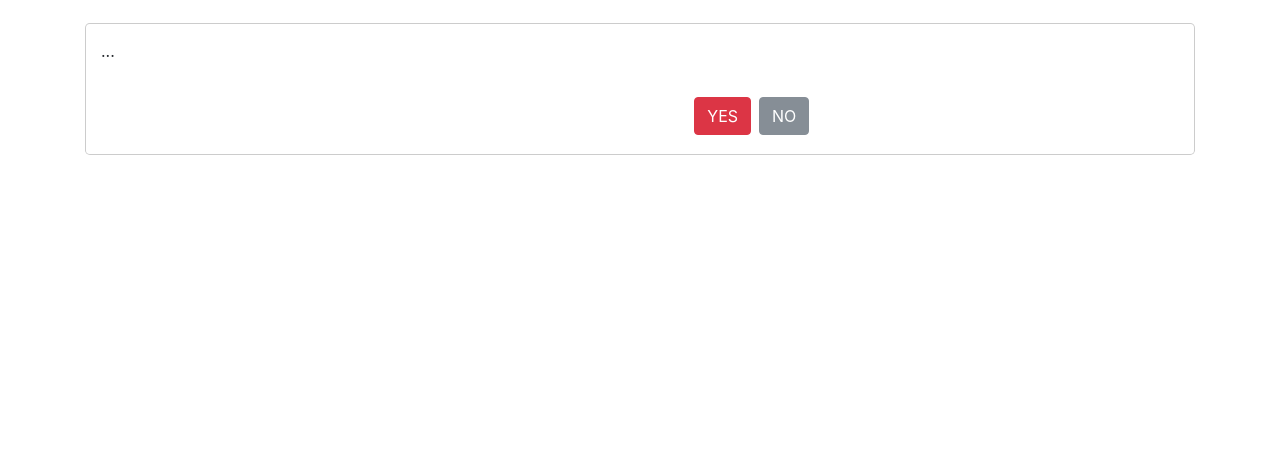
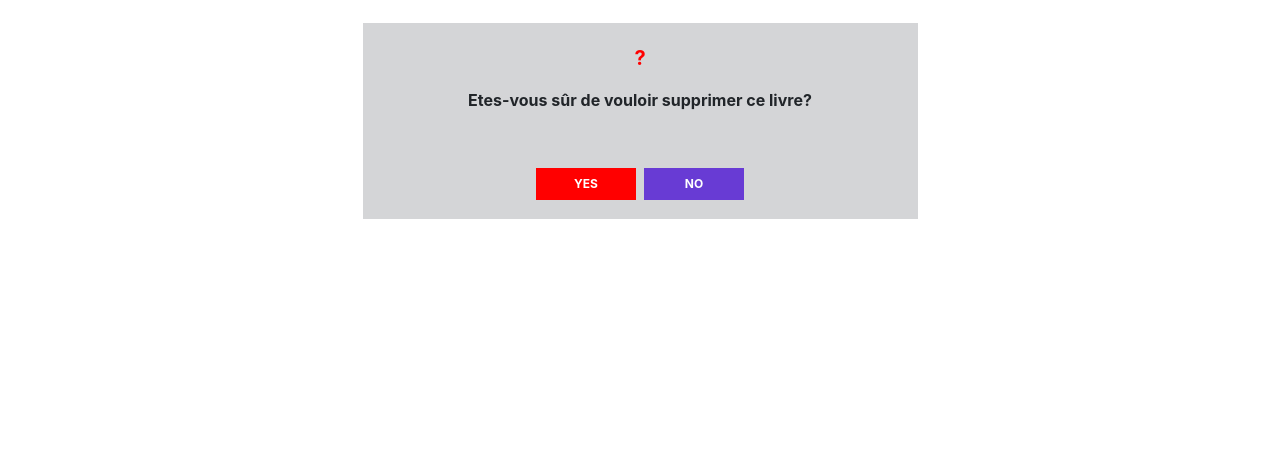
Before and after one commit to OualidHamdi/Library, a PHP site: page /deleteBook.php in a window 1280 px wide. Shown: the part 151-610 px from the top of the page. Run offline with PHP 8.4, Linux system fonts and the light colour scheme; data that the repository does not hold is empty; some libraries are stand-ins or nearby versions.

Commit message:
style page delete

```diff
--- a/db.php
+++ b/db.php
@@ -1,26 +1,26 @@
 <?php
 session_start();
-//Get Heroku ClearDB connection information
-$cleardb_url = parse_url(getenv("CLEARDB_DATABASE_URL"));
-$cleardb_server = $cleardb_url["host"];
-$cleardb_username = $cleardb_url["user"];
-$cleardb_password = $cleardb_url["pass"];
-$cleardb_db = substr($cleardb_url["path"],1);
-$active_group = 'default';
-$query_builder = TRUE;
-// Connect to DB
-$connection = mysqli_connect($cleardb_server, $cleardb_username, $cleardb_password, $cleardb_db);
+// //Get Heroku ClearDB connection information
+// $cleardb_url = parse_url(getenv("CLEARDB_DATABASE_URL"));
+// $cleardb_server = $cleardb_url["host"];
+// $cleardb_username = $cleardb_url["user"];
+// $cleardb_password = $cleardb_url["pass"];
+// $cleardb_db = substr($cleardb_url["path"],1);
+// $active_group = 'default';
+// $query_builder = TRUE;
+// // Connect to DB
+// $connection = mysqli_connect($cleardb_server, $cleardb_username, $cleardb_password, $cleardb_db);
 
 
 
-// $serveur_name ="localhost";
-// 	$db_username ="root";
-// 	$db_password = "";
-// 	$db_name="library";
+$serveur_name ="localhost";
+	$db_username ="root";
+	$db_password = "";
+	$db_name="library";
 
-// 	$connection = mysqli_connect($serveur_name,$db_username,$db_password);
-// 	$connection -> set_charset("utf8");
-// 	$dbconfig = mysqli_select_db($connection,$db_name);
+	$connection = mysqli_connect($serveur_name,$db_username,$db_password);
+	$connection -> set_charset("utf8");
+	$dbconfig = mysqli_select_db($connection,$db_name);
 
 
 
--- a/deleteBook.php
+++ b/deleteBook.php
@@ -1,4 +1,4 @@
-  <?php
+<?php
  include('db.php');
 
   ?>
@@ -11,6 +11,7 @@
     <link rel="stylesheet" href="style/style.css">
 
     <title>Library</title>
+
 </head>
 <body>
         <?php
@@ -40,19 +41,21 @@
                        <!-- Modal -->
 
     <div class="modal-content">
+          <div class="head">?</div>
 
-      <div class="modal-body">
-        ...
+      <div class="modal-body body">
+        Etes-vous sûr de vouloir supprimer ce livre?
       </div>
-      <div class="modal-footer" style="width: 67%;border:none;">
+      <div class="modal-footer" style="margin:auto;border:none;">
 
        <form action="delete.php" method="post">
+        <input type="hidden" name="delete_id" value="<?php echo $ID; ?>">
+        <button type="submit" class="btnStyle"  name="delete">YES</button>
+       </form>
 
-          <input type="hidden" name="delete_id" value="<?php echo $ID; ?>">
-          <button type="submit" class="btn btn-danger" name="delete">YES</button>
-       </form>
        <form action="books.php" method="post">
-            <button type="submit" class="btn btn-secondary" data-dismiss="modal">NO</button>
+        <button type="submit" class="btnStyle" style="background:#683bd4;"data-dismiss="modal">NO</button>
+
        </form>
       </div>
 
--- a/style/style.css
+++ b/style/style.css
@@ -61,9 +61,7 @@ a h3 {
 .wrap h3{
   padding: 2px 15px;
 }
-.itme-end{
-  text-align: end;
-}
+
 
 .navbar-toggler{
       position: absolute;
@@ -139,3 +137,49 @@ th{
     font-size: 12px;
     color: grey;
 }
+.modal-content{
+  margin: auto;
+    height: 196px;
+    background: rgb(212, 213, 215);
+    border: none;
+    width: 50%;
+    border-radius: 0 !important;
+    padding-top: 20px;
+
+}
+.head{
+  font-size: 20px;
+    font-weight: bold;
+    color: red;
+    text-align: center;
+}
+button.btnStyle{
+  border: none;
+  width: 100px;
+  font-size: 12px;
+  font-weight: bold;
+  color: white;
+  background: red;
+  height: 32px;
+}
+.body{
+  font-weight: bold;
+  text-align: center;
+}
+
+
+@media only screen and (max-width: 767px){
+  .modal-content{
+    width: 100%;
+
+    align-items: center;
+    margin: auto;
+    padding: 0;
+  }
+  .btnStyle{
+    margin: 0;
+  }
+  .modal-footer{
+     display: block;
+  }
+  }
```
